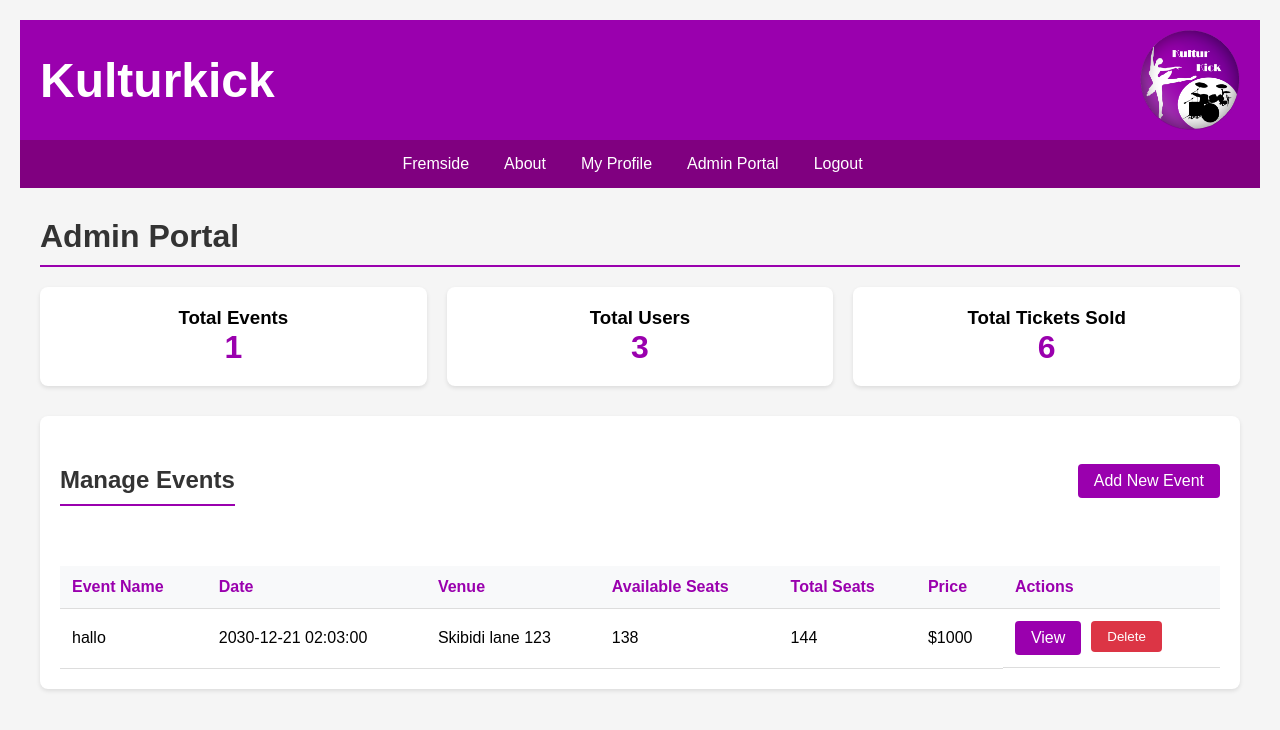
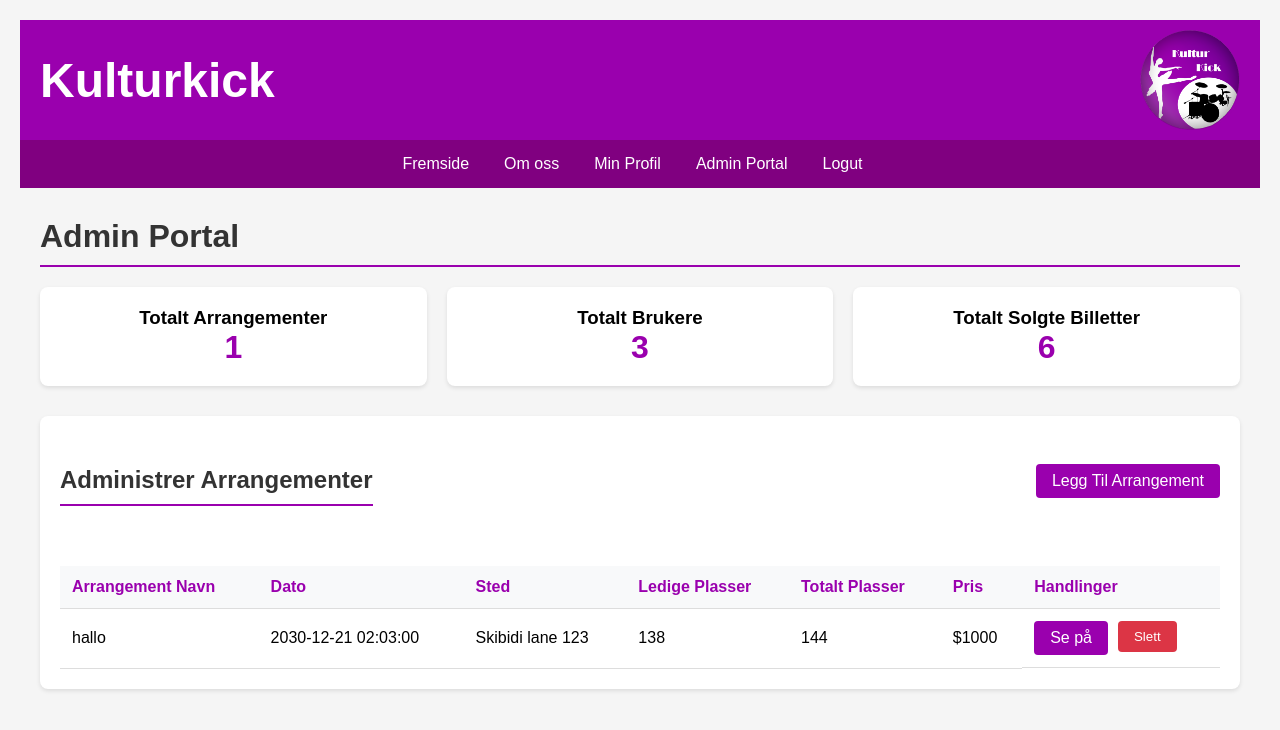
Before and after one commit to VigfusAR/YFF-Gruppe-prosjekt, a Flask app: page /admin in a window 1280 px wide. Shown: the top 730 px of the page. Run offline with Flask 3, Linux system fonts and the light colour scheme; a user stored in the database is signed in; data comes from the database, SQL or seed files in the repository.

Commit message:
Små fixar i templates och bilder

```diff
--- a/templates/admin_portal.html
+++ b/templates/admin_portal.html
@@ -14,10 +14,10 @@
 
     <div class="navbar">
         <a href="{{ url_for('home') }}">Fremside</a>
-        <a href="{{ url_for('about') }}">About</a>
-        <a href="{{ url_for('user_profile') }}">My Profile</a>
+        <a href="{{ url_for('about') }}">Om oss</a>
+        <a href="{{ url_for('user_profile') }}">Min Profil</a>
         <a href="{{ url_for('admin_portal') }}">Admin Portal</a>
-        <a href="{{ url_for('logout') }}">Logout</a>
+        <a href="{{ url_for('logout') }}">Logut</a>
     </div>
 
     {% with messages = get_flashed_messages() %}
@@ -33,36 +33,36 @@
 
             <div class="dashboard">
                 <div class="stat-card">
-                <h3>Total Events</h3>
+                    <h3>Totalt Arrangementer</h3>
                     <div class="stat-number">{{ events|length }}</div>
                 </div>
                 <div class="stat-card">
-                <h3>Total Users</h3>
+                    <h3>Totalt Brukere</h3>
                     <div class="stat-number">{{ total_users }}</div>
                 </div>
                 <div class="stat-card">
-                <h3>Total Tickets Sold</h3>
+                    <h3>Totalt Solgte Billetter</h3>
                     <div class="stat-number">{{ total_tickets }}</div>
                 </div>
             </div>
 
             <div class="events-section">
                 <div class="section-header">
-                <h2 class="section-title">Manage Events</h2>
-                <a href="{{ url_for('add_event') }}" class="admin-btn">Add New Event</a>
+                    <h2 class="section-title">Administrer Arrangementer</h2>
+                    <a href="{{ url_for('add_event') }}" class="admin-btn">Legg Til Arrangement</a>
                 </div>
 
                 <div class="table-container">
                     <table>
                         <thead>
                 <tr>
-                            <th>Event Name</th>
-                            <th>Date</th>
-                            <th>Venue</th>
-                            <th>Available Seats</th>
-                            <th>Total Seats</th>
-                            <th>Price</th>
-                            <th>Actions</th>
+                    <th>Arrangement Navn</th>
+                    <th>Dato</th>
+                    <th>Sted</th>
+                    <th>Ledige Plasser</th>
+                    <th>Totalt Plasser</th>
+                    <th>Pris</th>
+                    <th>Handlinger</th>
                 </tr>
             </thead>
                     <tbody>
@@ -75,11 +75,11 @@
                             <td>{{ event[7] }}</td>
                             <td>${{ event[9] }}</td>
                             <td class="action-buttons">
-                                <a href="{{ url_for('show_seats', event_id=event[0]) }}" class="admin-btn btn-view">View</a>
+                                <a href="{{ url_for('show_seats', event_id=event[0]) }}" class="admin-btn btn-view">Se på</a>
                                 <form action="{{ url_for('delete_event', event_id=event[0]) }}" method="POST" class="inline-form">
                                     <button type="submit" class="admin-btn btn-delete"
                                             onclick="return confirm('Are you sure you want to delete this event?')">
-                                        Delete
+                                        Slett
                                     </button>
                                 </form>
                             </td>
--- a/templates/home.html
+++ b/templates/home.html
@@ -20,9 +20,9 @@
             {% if session.is_admin %}
                 <a href="{{ url_for('admin_portal') }}">Admin Portal</a>
             {% endif %}
-            <a href="{{ url_for('logout') }}">Logg Ut</a>
+            <a href="{{ url_for('logout') }}">Logut</a>
         {% else %}
-            <a href="{{ url_for('login') }}">Logg Inn</a>
+            <a href="{{ url_for('login') }}">Login</a>
             <a href="{{ url_for('register') }}">Registrer</a>
         {% endif %}
     </div>
--- a/templates/seats.html
+++ b/templates/seats.html
@@ -20,9 +20,9 @@
             {% if session.is_admin %}
                 <a href="{{ url_for('admin_portal') }}">Admin Portal</a>
             {% endif %}
-            <a href="{{ url_for('logout') }}">Logg Ut</a>
+            <a href="{{ url_for('logout') }}">Logut</a>
         {% else %}
-            <a href="{{ url_for('login') }}">Logg Inn</a>
+            <a href="{{ url_for('login') }}">Login</a>
             <a href="{{ url_for('register') }}">Registrer</a>
         {% endif %}
     </div>
```
Also changed, not shown: templates/Login.html (+5 -5 lines), templates/about.html (+15 -15 lines), templates/add_event.html (+12 -12 lines), templates/book_seat.html (+15 -15 lines), templates/register.html (+7 -7 lines), templates/user_profile.html (+11 -11 lines), templates/view_guest_tickets.html (+7 -6 lines), static/show1.png (renamed from static/ChatGPT Image May 22, 2025, 09_43_36 AM.png), static/show2.jpg (renamed from static/premium_photo-1664302637848-6ae0d5821944.jpg), static/show3.jpg (renamed from static/istockphoto-1349066319-612x612.jpg). Lines whose indentation alone changed are shown as unchanged.
